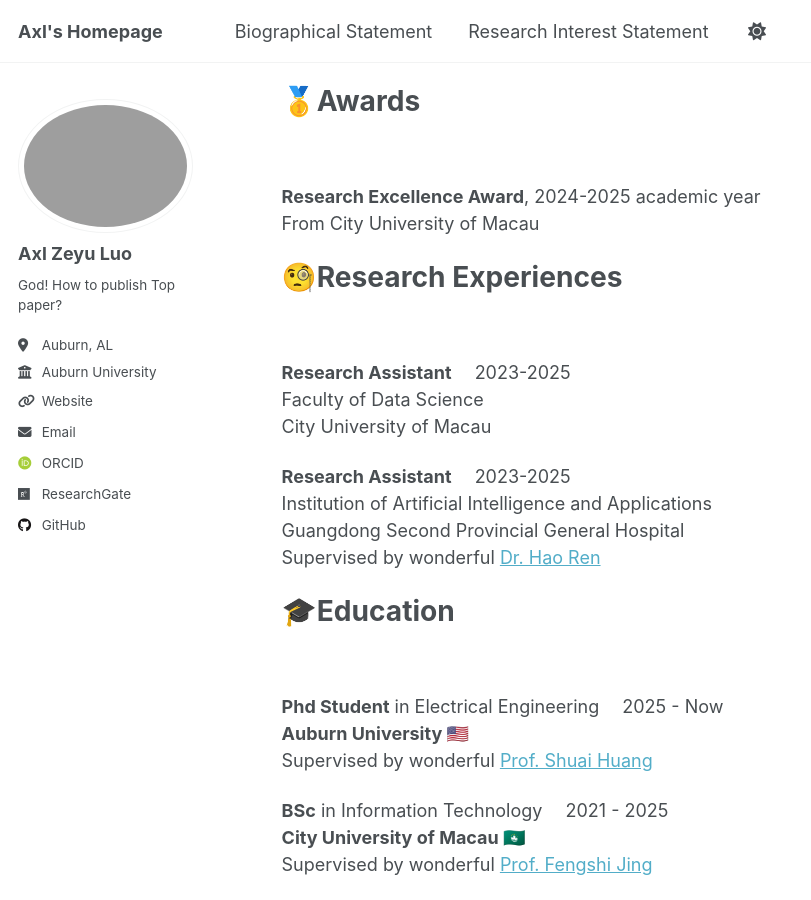
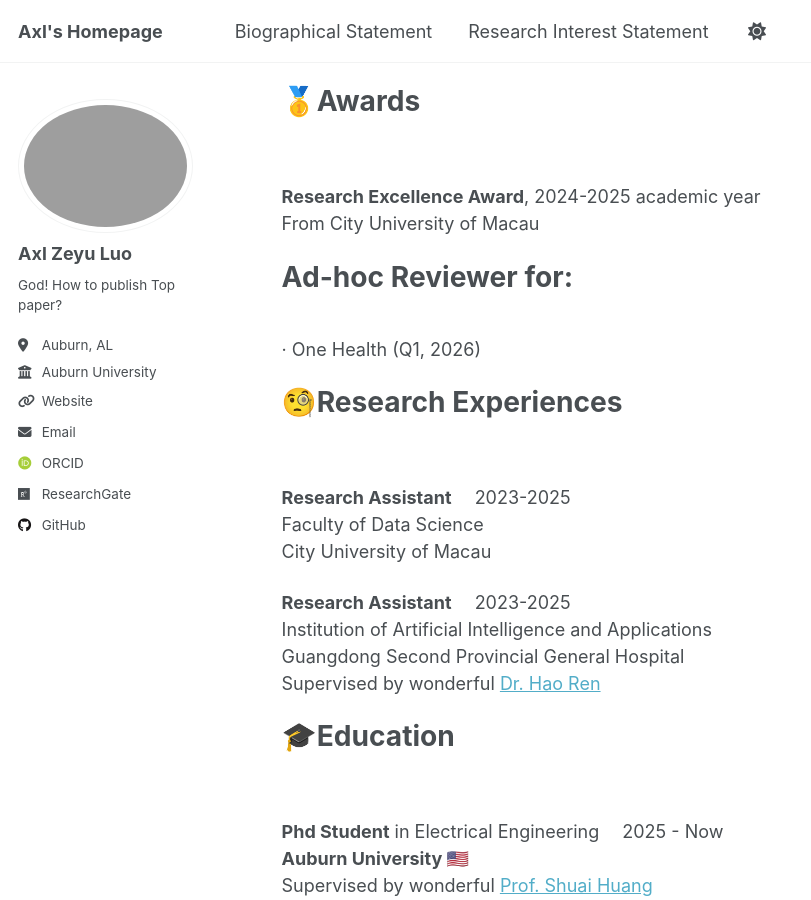
Before and after one commit to HyperPolyX/hyperpolyx.github.io, a Jekyll site: the page built from _pages/about.md, in a window 1280 px wide and 900 px high, scrolled down 646 px. Shown: the whole window, without its empty margins (0-811 px from the left). Built offline with Jekyll 4.4.1, drawn with Linux system fonts in a browser that asks for light colours; some web fonts are replaced; a script that is not in the unit is left out.

Commit message:
Update about.md

```diff
--- a/_pages/about.md
+++ b/_pages/about.md
@@ -33,6 +33,11 @@ For ordinary SCI or EI papers, please check my ResearchGate.
 
 **Research Excellence Award**, 2024-2025 academic year <br>
 From City University of Macau
+
+**Ad-hoc Reviewer for:**
+======
+<br>
+· One Health (Q1, 2026)
 
 
 🧐Research Experiences
```
